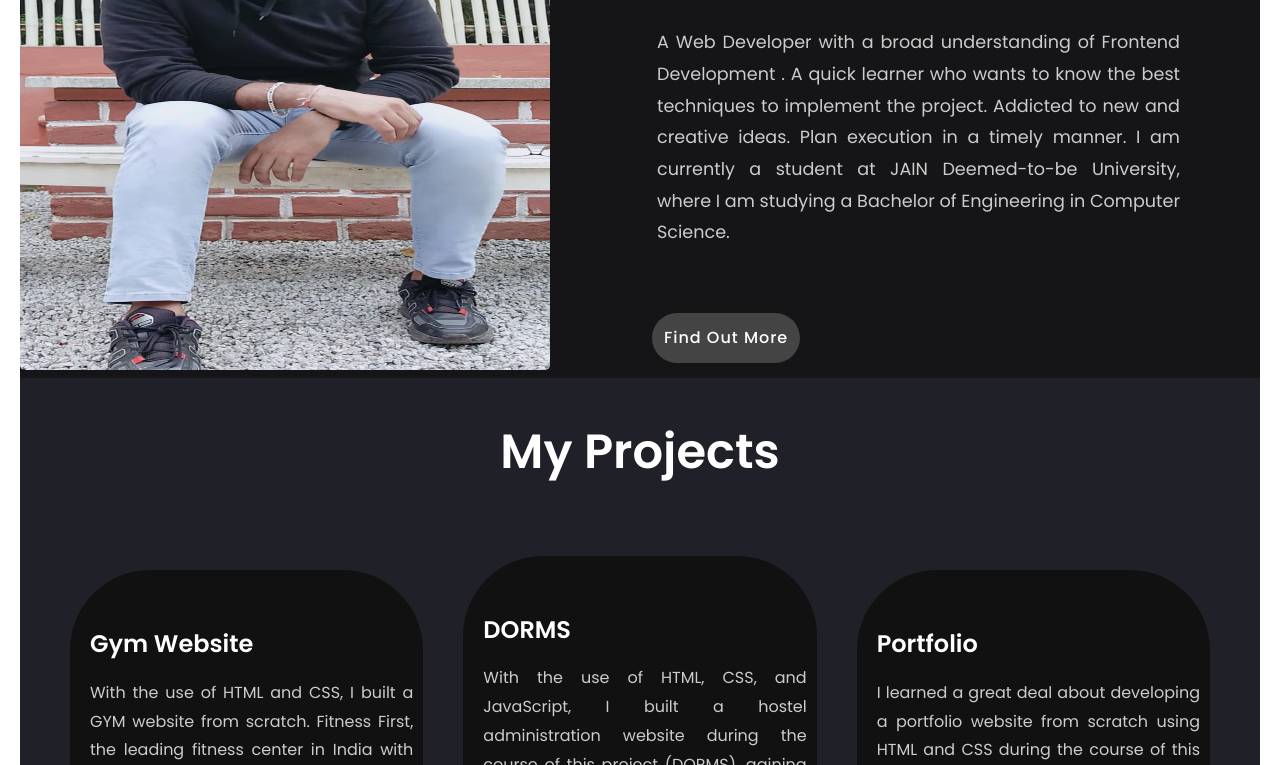
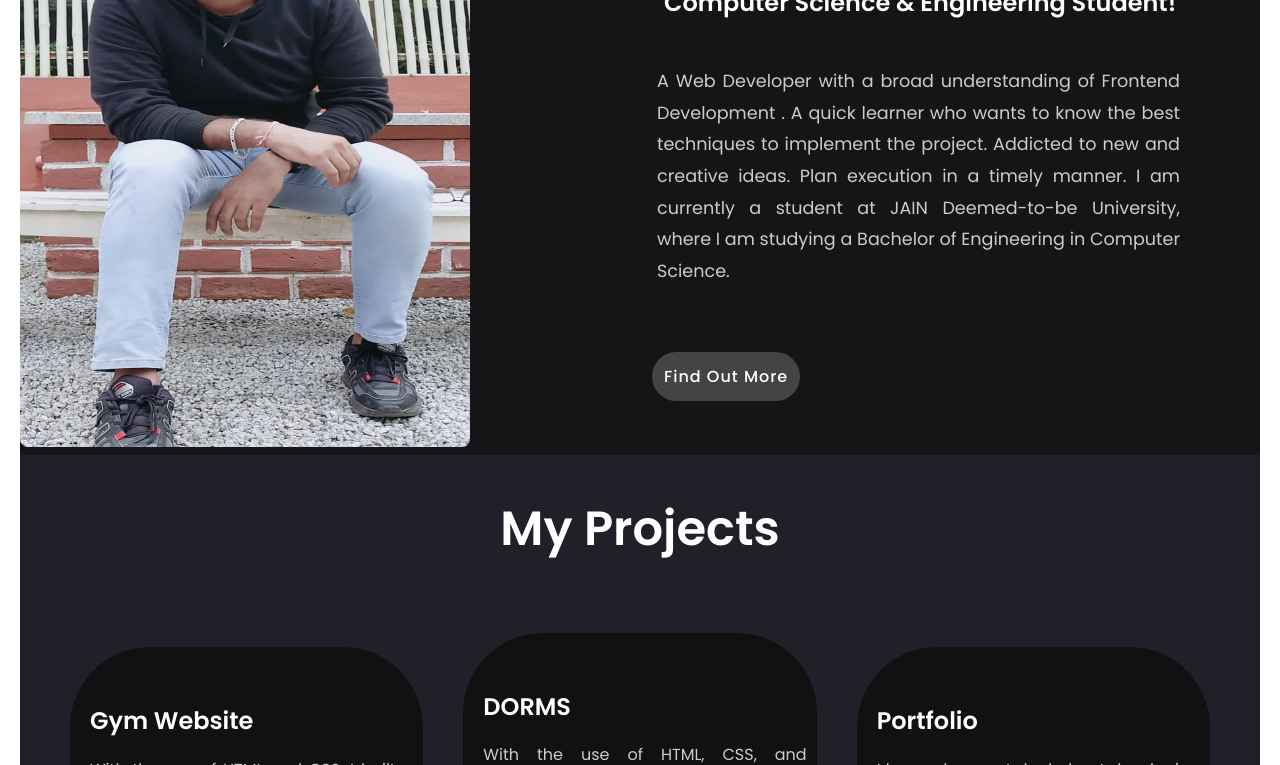
Before and after one commit to kuldeep82099/Portfolio, a plain HTML site: page index.html in a window 1280 px wide. Shown: the part 352-1117 px from the top of the page. Drawn offline with Linux system fonts and the light colour scheme.

Commit message:
Update styles.css

```diff
--- a/styles.css
+++ b/styles.css
@@ -100,10 +100,10 @@ body, h1, h2, h3, p, ul, li {
 
 }
 .about-img img{
-    max-width: 530px;
-    height: 540px;
-    width:100%;
-    border-radius:5px;
+     max-width: 450px;
+    height: 617px;
+    width: 230%;
+    border-radius: 8px;
 }
 .about-text h2{
     font-size: var(--h2-font);
```
